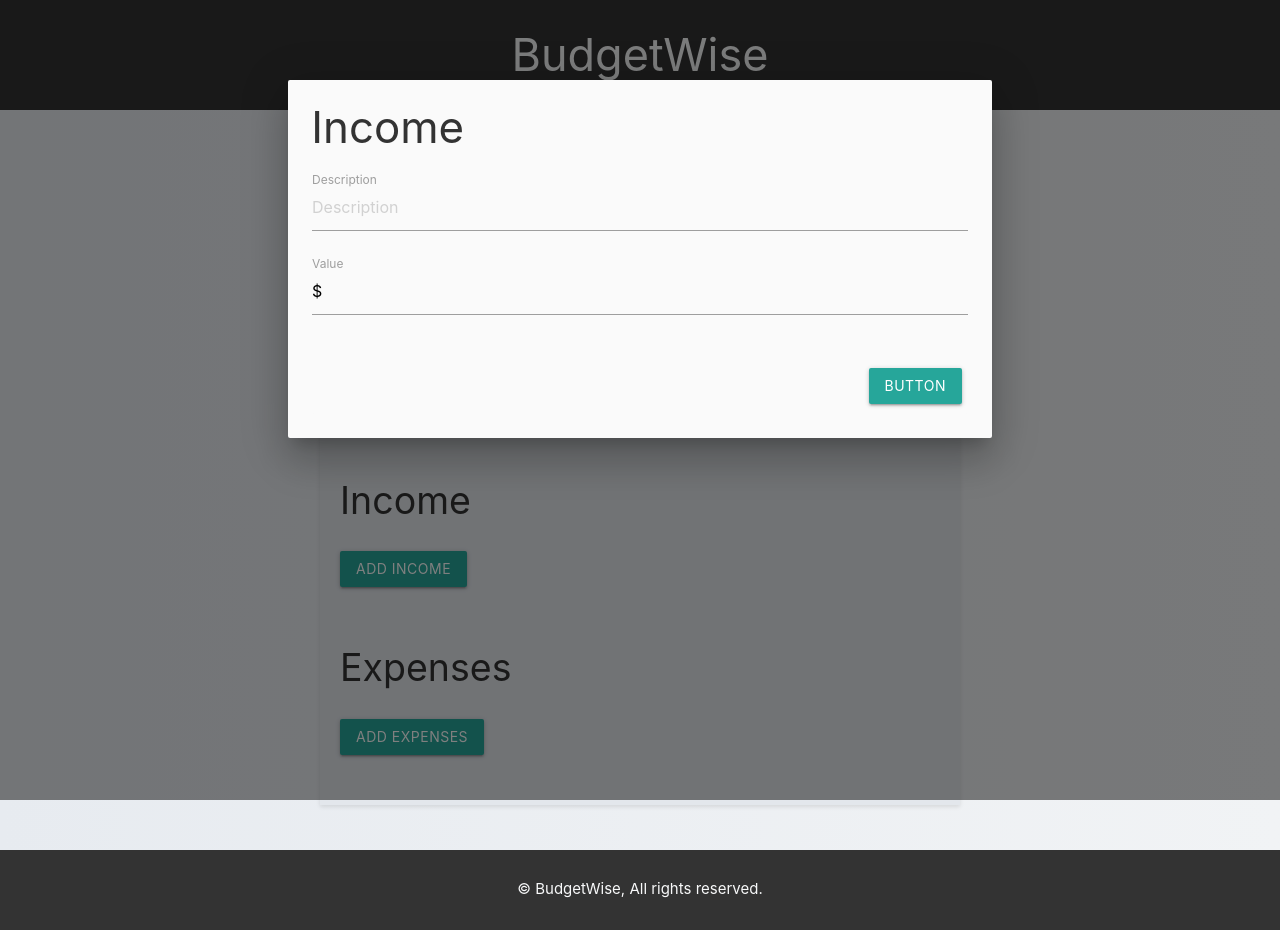
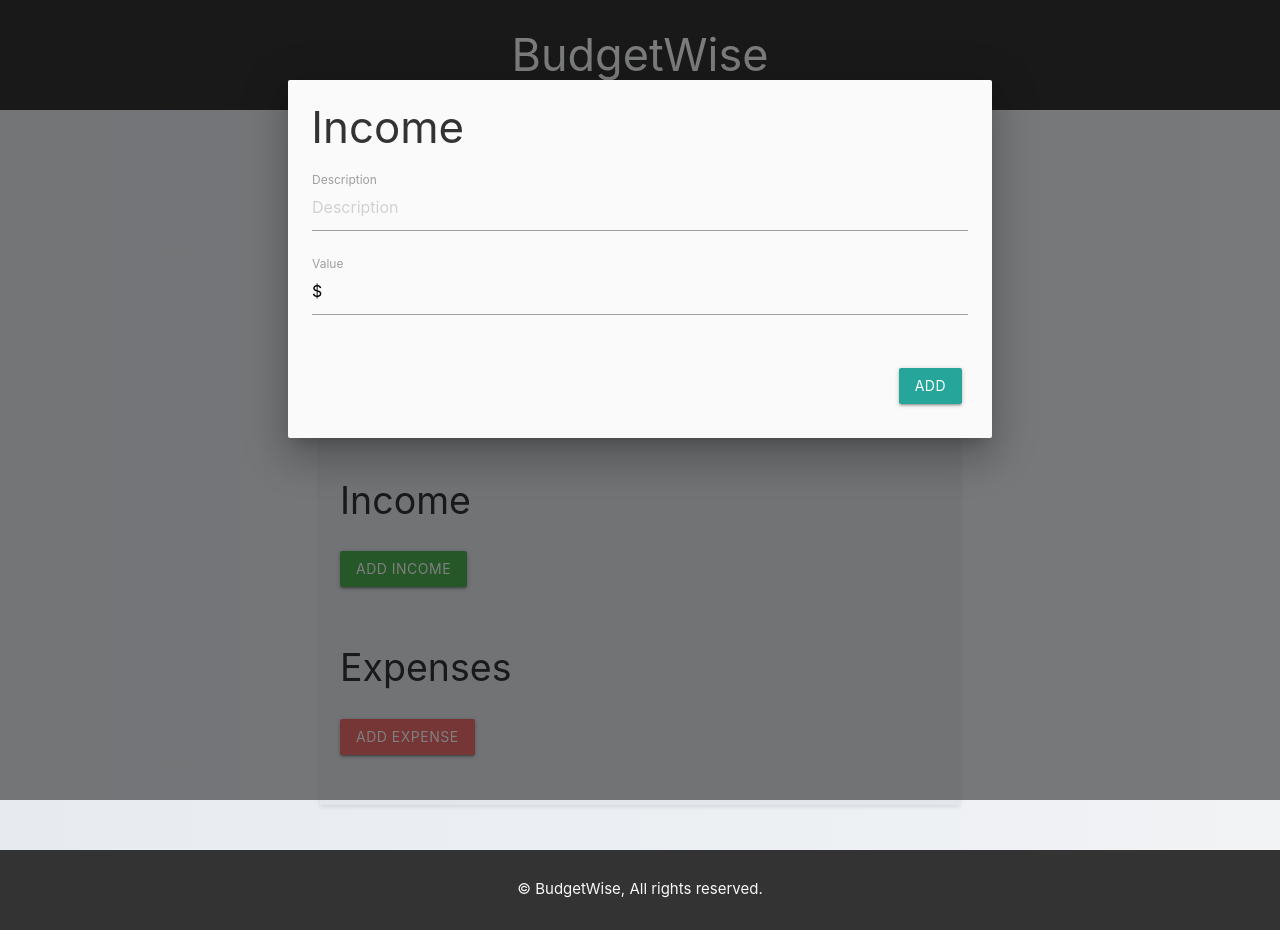
Before and after one commit to FelixW01/budget-app, a website: page index.html in a window 1280 px wide. Both pictures are taken after a click on the link "ADD INCOME". Drawn offline with nearby package versions, Linux system fonts and the light colour scheme.

Commit message:
worked on adding more styling

```diff
--- a/index.html
+++ b/index.html
@@ -25,7 +25,7 @@
           <!-- Modal Trigger -->
           <div class="income-div">
             <h2>Income</h2>
-              <a class="waves-effect waves-light btn modal-trigger" data-button="Income" href="#modal1"
+              <a class="waves-effect waves-light btn modal-trigger" data-button="Income" href="#modal1" id="income-button"
                 >Add Income</a
               >
               <div id="income-card-container">
@@ -33,8 +33,8 @@
           </div>
           <div class="expenses-div">
             <h2>Expenses</h2>
-              <a class="waves-effect waves-light btn modal-trigger" data-button="Expenses" href="#modal1"
-              >Add Expenses</a
+              <a class="waves-effect waves-light btn modal-trigger" data-button="Expenses" href="#modal1" id="expense-button"
+              >Add Expense</a
               >
               <div id="expense-card-container">
               </div>
@@ -64,7 +64,7 @@
                 </div>
               </div>
               <div class="modal-footer">
-              <button class="waves-effect waves-light btn" type="submit">button</button>
+              <button class="waves-effect waves-light btn" type="submit">Add</button>
               </div>
             </div>
         </div>
--- a/styles.scss
+++ b/styles.scss
@@ -1,6 +1,6 @@
 $primary-color: #333;
 $income-green: #4caf50;
-$expense-red: rgb(255, 69, 58);
+$expense-red: rgb(239, 108, 108);
 $text-white: #f8f9fa;
 
 @mixin flex($flex-direction, $alignment) {
@@ -69,13 +69,9 @@ body {
   padding: 20px;
   background-color: #e3e7ec;
   box-shadow: 0 2px 4px rgba(0, 0, 0, 0.1);
-  @include flex(column, center);
+  @include flex(column, start);
   flex-grow: 1;
   min-height: 100%;
-}
-
-.content-section {
-  @include flex(column, start);
   width: 100%;
   margin-bottom: 3rem;
 
@@ -90,7 +86,14 @@ body {
 .expenses-div {
   @include flex(column, start);
   width: 100%;
-
+  #income-button {
+    color: white;
+    background-color: $income-green;
+  }
+  #expense-button {
+    color: white;
+    background-color: $expense-red;
+  }
   #income-card-container,
   #expense-card-container {
     @include flex(column, center);
```
Also changed, not shown: script.js (+8 -4 lines), styles.css, 1 other file.
